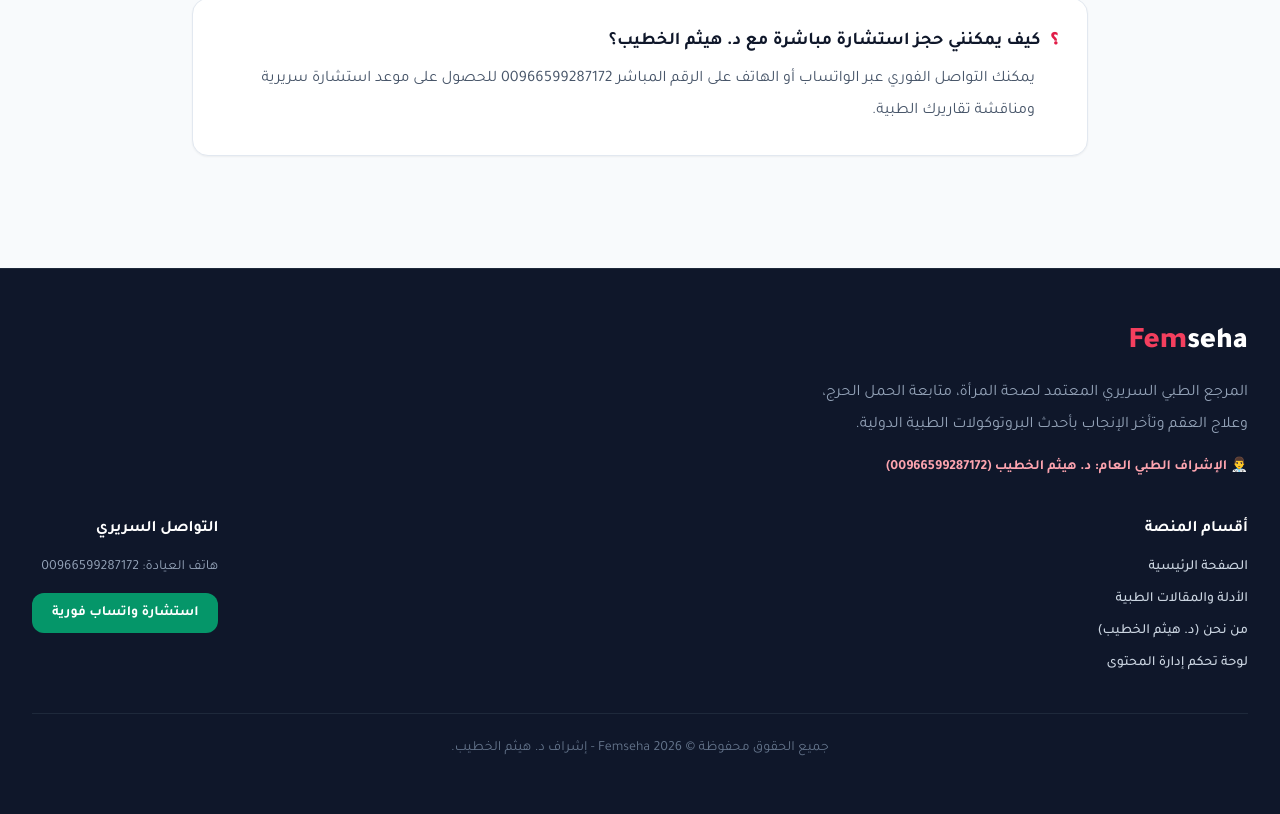
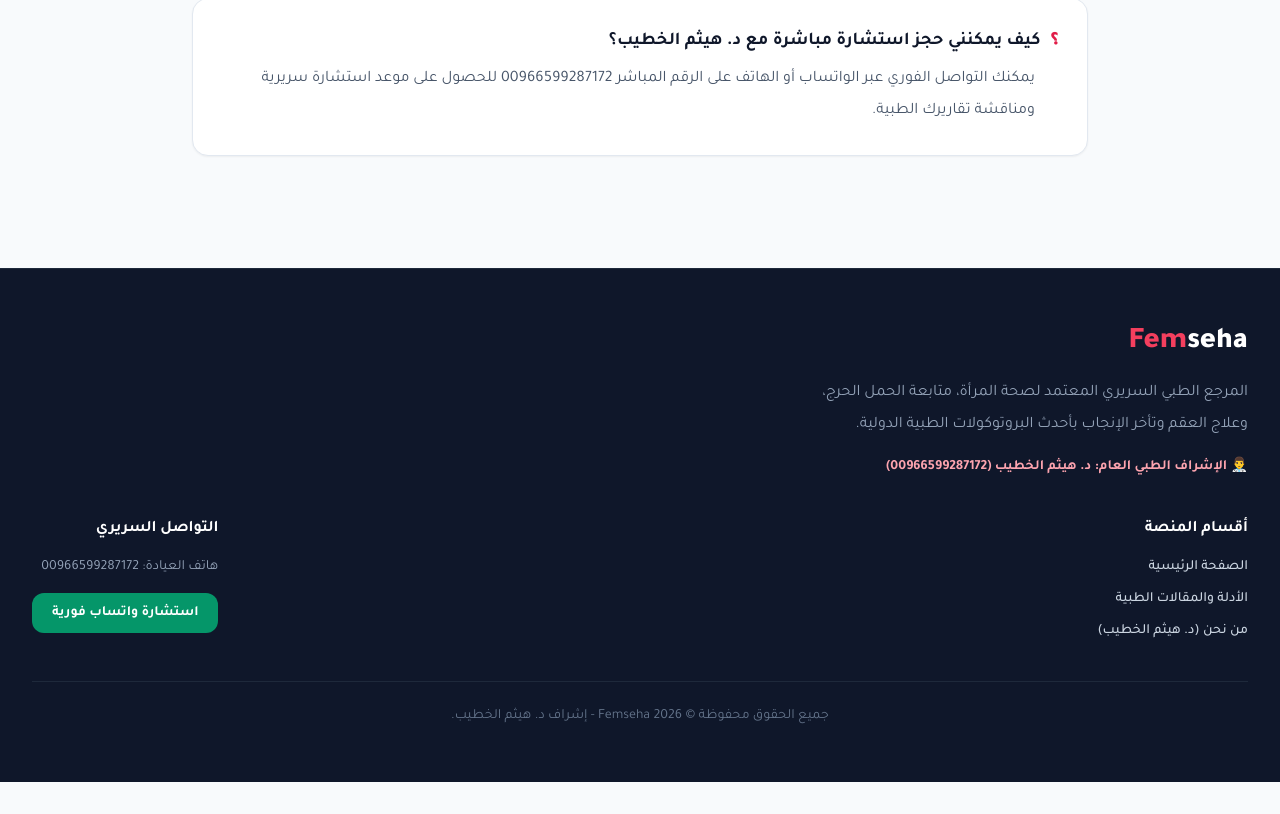
Before and after one commit to femseha/femseha, a React (Vite) app: page / in a window 1280 px wide. Shown: the part 5063-5877 px from the top of the page. After the commit the page ends 5845 px from the top, so only its background shows below. Built offline with nearby package versions, Linux system fonts and the light colour scheme.

Commit message:
Update App.tsx

```diff
--- a/src/App.tsx
+++ b/src/App.tsx
@@ -10,16 +10,16 @@ export function App() {
   const [mobileMenuOpen, setMobileMenuOpen] = useState(false);
   const location = useLocation();
 
+  // القوائم المخصصة للزوار فقط (تمت إزالة لوحة التحكم)
   const navLinks = [
     { name: 'الرئيسية', path: '/' },
     { name: 'الأدلة والمقالات الطبية', path: '/articles' },
     { name: 'من نحن (د. هيثم الخطيب)', path: '/doctor' },
-    { name: 'لوحة التحكم', path: '/admin' },
   ];
 
   return (
     <div className="flex flex-col min-h-screen bg-slate-50 text-slate-800 font-sans" dir="rtl">
-      {/* شريط الإعلان والتواصل العلوي */}
+      {/* الشريط الإعلاني والتواصلي */}
       <div className="bg-rose-800 text-white text-sm py-2.5 px-4 shadow-sm">
         <div className="max-w-7xl mx-auto flex justify-between items-center">
           <span className="font-bold">🩺 Femseha | إشراف د. هيثم الخطيب - اختصاصي جراحة النساء والتوليد والعقم</span>
@@ -36,7 +36,7 @@ export function App() {
         <div className="max-w-7xl mx-auto px-4 sm:px-6 lg:px-8">
           <div className="flex justify-between items-center h-24">
 
-            {/* اسم الموقع بالإنجليزية بالشكل الصحيح */}
+            {/* الشعار بالإنجليزية */}
             <Link to="/" className="flex items-center gap-2">
               <span className="text-3xl sm:text-4xl font-extrabold tracking-tight">
                 <span className="text-rose-600">Fem</span><span className="text-slate-900">seha</span>
@@ -46,7 +46,7 @@ export function App() {
               </span>
             </Link>
 
-            {/* روابط التنقل الرئيسية */}
+            {/* روابط التصفح */}
             <nav className="hidden md:flex items-center gap-3">
               {navLinks.map((link) => {
                 const isActive = location.pathname === link.path;
@@ -66,7 +66,7 @@ export function App() {
               })}
             </nav>
 
-            {/* أزرار الاتصال السريع */}
+            {/* أزرار الاتصال والحجز */}
             <div className="hidden sm:flex items-center gap-3">
               <a
                 href="https://wa.me/966599287172"
@@ -84,7 +84,7 @@ export function App() {
               </a>
             </div>
 
-            {/* زر القائمة للجوال */}
+            {/* زر القائمة للشاشات الصغيرة */}
             <button
               onClick={() => setMobileMenuOpen(!mobileMenuOpen)}
               className="md:hidden p-2.5 rounded-xl text-slate-700 hover:bg-slate-100 border border-slate-200"
@@ -133,7 +133,7 @@ export function App() {
         )}
       </header>
 
-      {/* المحتوى الرئيسي */}
+      {/* التوجيه والصفحات (لوحة التحكم تعمل فقط عبر الرابط المباشر) */}
       <main className="flex-grow">
         <Routes>
           <Route path="/" element={<Home />} />
@@ -145,7 +145,7 @@ export function App() {
         </Routes>
       </main>
 
-      {/* الفوتر */}
+      {/* الفوتر العام */}
       <footer className="bg-slate-900 text-slate-300 py-14 px-4 sm:px-6 lg:px-8 mt-20 border-t border-slate-800">
         <div className="max-w-7xl mx-auto grid grid-cols-1 md:grid-cols-4 gap-10">
           <div className="md:col-span-2 space-y-4">
@@ -166,7 +166,6 @@ export function App() {
               <li><Link to="/" className="hover:text-rose-400 transition">الصفحة الرئيسية</Link></li>
               <li><Link to="/articles" className="hover:text-rose-400 transition">الأدلة والمقالات الطبية</Link></li>
               <li><Link to="/doctor" className="hover:text-rose-400 transition">من نحن (د. هيثم الخطيب)</Link></li>
-              <li><Link to="/admin" className="hover:text-rose-400 transition">لوحة تحكم إدارة المحتوى</Link></li>
             </ul>
           </div>
 
```
